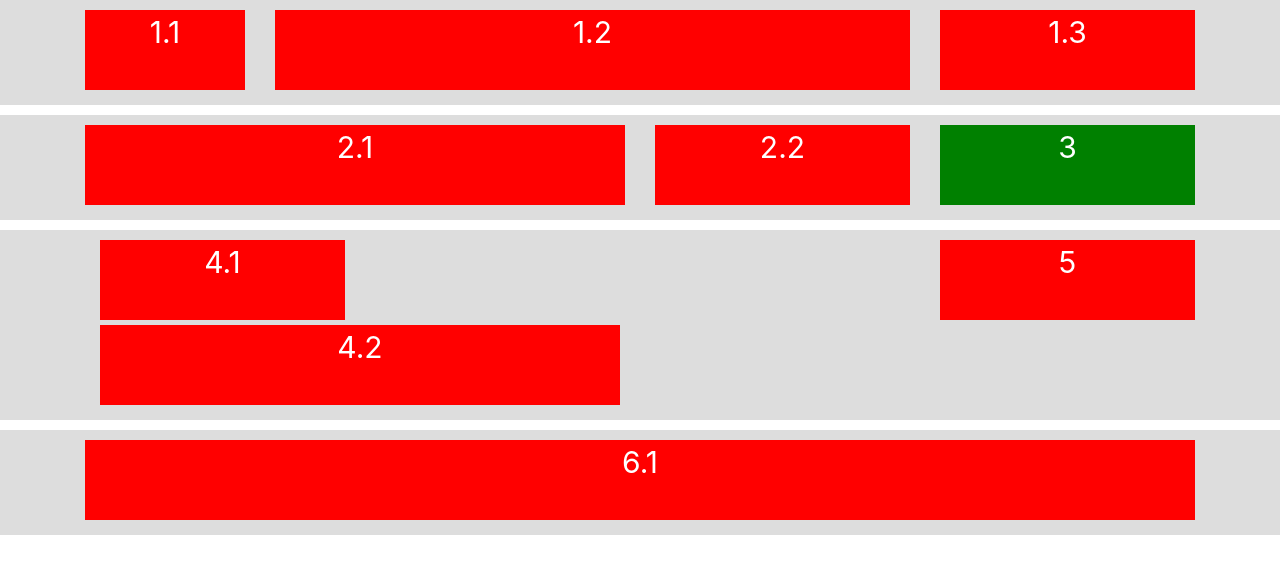
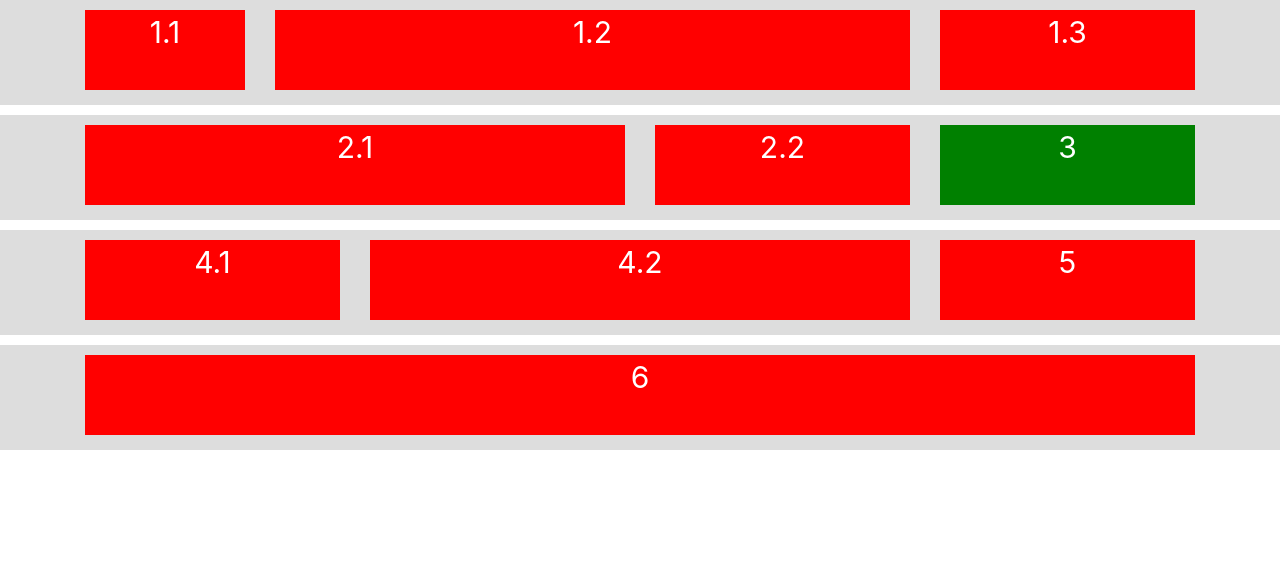
Before and after one commit to iftikharrasha/bootstrap-template-overview, a plain HTML site: page index.html in a window 1280 px wide. Drawn offline with Linux system fonts and the light colour scheme.

Commit message:
minor fix

```diff
--- a/index.html
+++ b/index.html
@@ -52,14 +52,16 @@
         <div class="container">
             <div class="row">
                 <div class="col-md-9">
-                    <div class="col-md-4 col-sm-9 col-12">
-                        <div class="box">4.1</div>
-                    </div>
-                    <div class="col-sm-3 col-12 d-md-none d-block">
-                        <div class="box green">3</div>
-                    </div>
-                    <div class="col-md-8 col-12 col-sm-12">
-                        <div class="box">4.2</div>
+                    <div class="row">
+                        <div class="col-md-4 col-sm-9">
+                            <div class="box">4.1</div>
+                        </div>
+                        <div class="col-sm-3 d-md-none">
+                            <div class="box green">3</div>
+                        </div>
+                        <div class="col-md-8 col-sm-12">
+                            <div class="box">4.2</div>
+                        </div>
                     </div>
                 </div>
                 <div class="col-md-3 d-md-block d-none">
@@ -83,7 +85,8 @@
         <div class="container">
             <div class="row">
                 <div class="col-sm-12">
-                    <div class="box">6.1</div>
+                    <div class="box">6
+                    </div>
                 </div>
             </div>
         </div>
```
